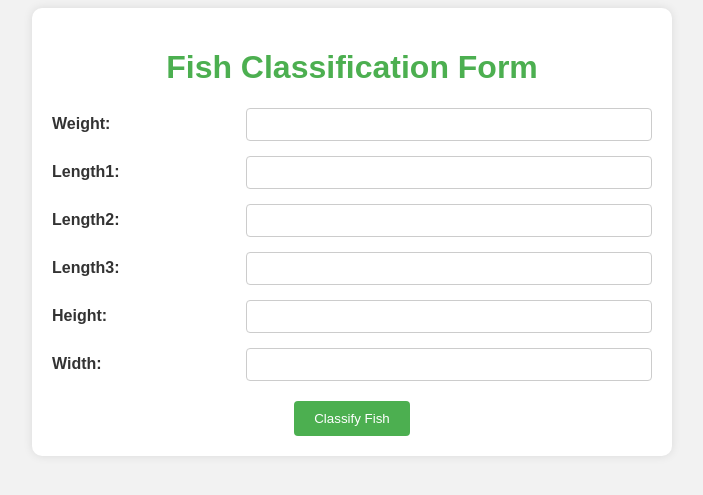
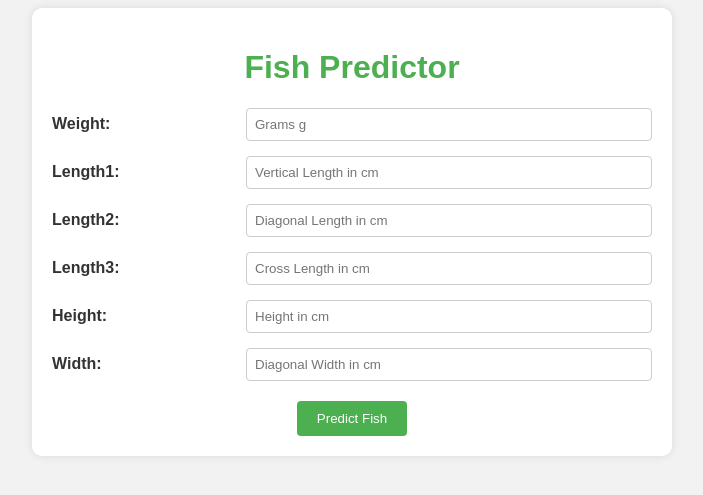
Before and after one commit to hsihdin/FISH_CLASSIFICATION_HEROKU, a Flask app: page / in a window 1280 px wide. Shown: the top 495 px of the page, without its empty margins (288-991 px from the left). Run offline with Flask 2, Linux system fonts and the light colour scheme.

Commit message:
Modified Components

```diff
--- a/app.py
+++ b/app.py
@@ -1,11 +1,33 @@
 from flask import Flask, render_template, request
+import pickle
+
 
 app = Flask(__name__)
 
 # Replace this with your actual machine learning model
 def predict_fish(weight, length1, length2, length3, height, width):
+    # Load the Pickle model during app startup
+    with open('FISH_CLASSIFICATION_MODEL_SVC.pkl', 'rb') as file:
+        model = pickle.load(file)
+    prediction = model.predict([[weight, length1, length2, length3, height, width]])
+
+        # Given dictionary mapping fish species names to numeric labels
+    fish_species_dict = {
+        0: "Bream",
+        1: "Roach",
+        2: "Whitefish",
+        3: "Parkki",
+        4: "Perch",
+        5: "Pike",
+        6: "Smelt"
+    }
+
+    # Assuming 'prediction' contains the numeric label predicted by the model
+    predicted_label = prediction[0]
+    predicted_species = fish_species_dict.get(predicted_label)
+
     # Mocking the prediction by returning a fixed class label
-    return "Trout"
+    return predicted_species
 
 @app.route("/", methods=["GET"])
 def index():
--- a/templates/index.html
+++ b/templates/index.html
@@ -63,36 +63,37 @@
 </head>
 <body>
     <div class="container">
-        <h1>Fish Classification Form</h1>
+        <h1>Fish Predictor </h1>
         <form action="/predict" method="post">
             <div class="form-group">
                 <label for="weight">Weight:</label>
-                <input type="number" step="0.01" name="weight" id="weight" required>
+                <input type="number" step="0.01" name="weight" id="weight" required placeholder="Grams g">
             </div>
             <div class="form-group">
                 <label for="length1">Length1:</label>
-                <input type="number" step="0.01" name="length1" id="length1" required>
+                <input type="number" step="0.01" name="length1" id="length1" required placeholder="Vertical Length in cm">
             </div>
             <div class="form-group">
                 <label for="length2">Length2:</label>
-                <input type="number" step="0.01" name="length2" id="length2" required>
+                <input type="number" step="0.01" name="length2" id="length2" required placeholder="Diagonal Length in cm">
             </div>
             <div class="form-group">
                 <label for="length3">Length3:</label>
-                <input type="number" step="0.01" name="length3" id="length3" required>
+                <input type="number" step="0.01" name="length3" id="length3" required placeholder="Cross Length in cm">
             </div>
             <div class="form-group">
                 <label for="height">Height:</label>
-                <input type="number" step="0.01" name="height" id="height" required>
+                <input type="number" step="0.01" name="height" id="height" required placeholder="Height in cm">
             </div>
             <div class="form-group">
                 <label for="width">Width:</label>
-                <input type="number" step="0.01" name="width" id="width" required>
+                <input type="number" step="0.01" name="width" id="width" required placeholder="Diagonal Width in cm">
             </div>
             <div class="submit-button">
-                <button type="submit">Classify Fish</button>
+                <button type="submit">Predict Fish</button>
             </div>
         </form>
     </div>
 </body>
+
 </html>
```
Also changed, not shown: 3 other files.
